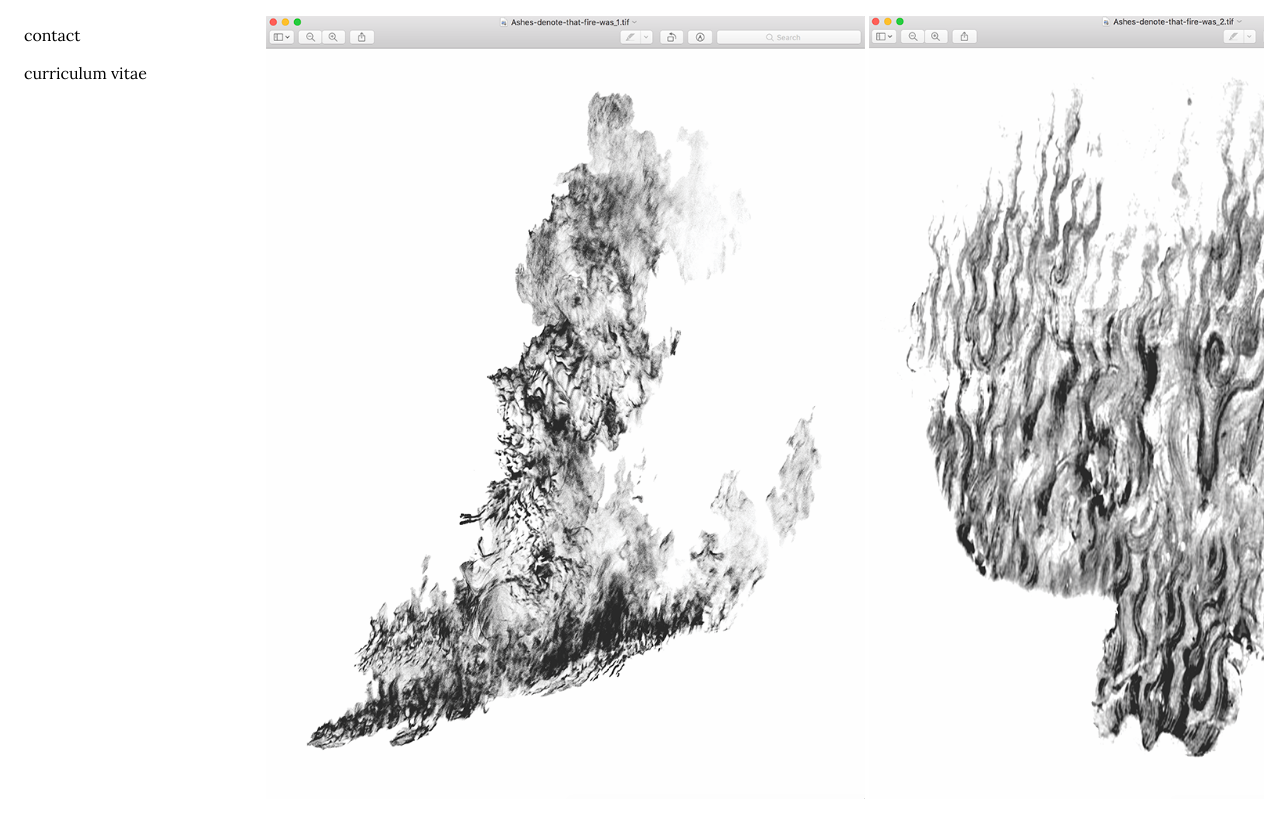
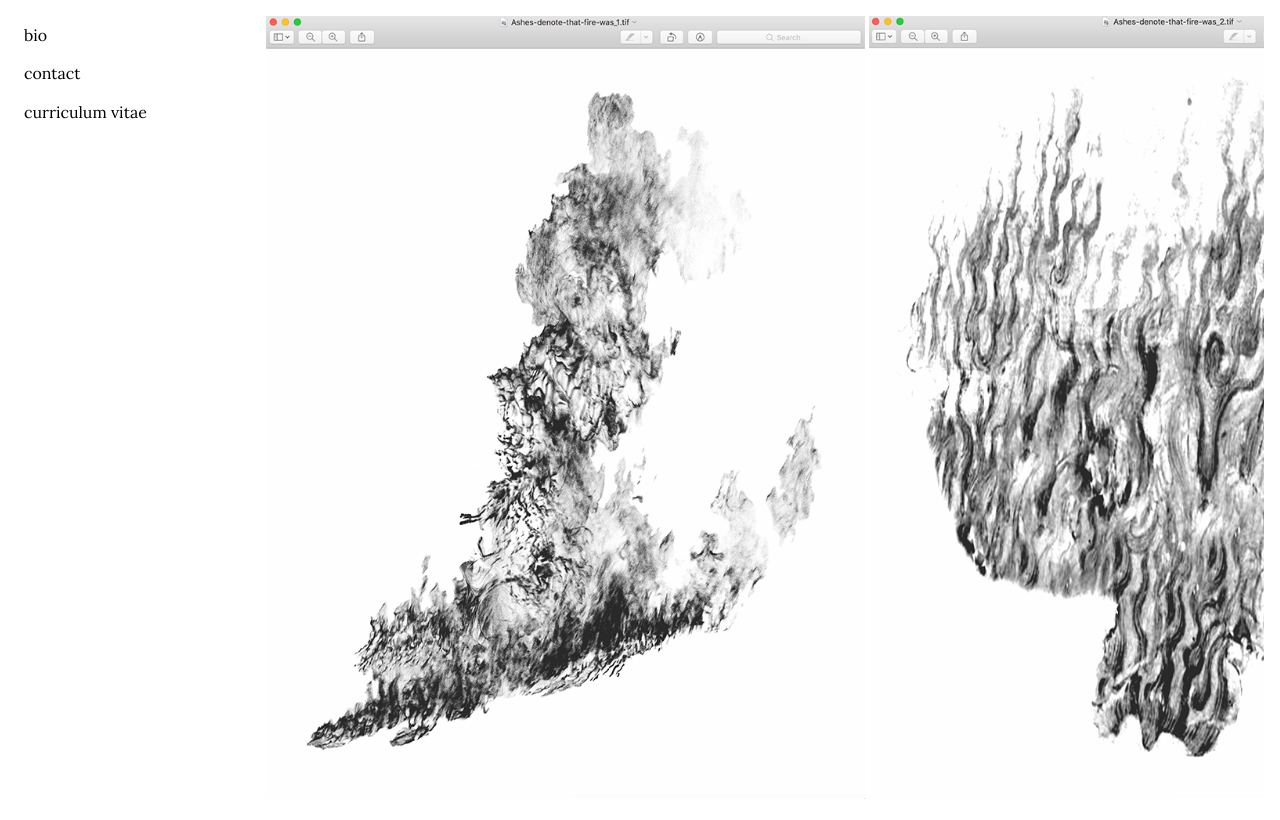
Before and after one commit to jasonscholtz/info, a plain HTML site: page index.html in a window 1280 px wide. Drawn offline with Linux system fonts and the light colour scheme.

Commit message:
add bio link to index

```diff
--- a/index.html
+++ b/index.html
@@ -14,6 +14,7 @@
     <div class="container">
 
     <nav>
+      <span> <a href="./bio.html">bio</a> </span>
       <span> <a href="mailto:public@jasonscholtz.info">contact</a> </span>
       <span> <a href="./resources/pdf/jasonscholtz_cv-2018.pdf">curriculum vitae</a> </span>
     </nav>
```
